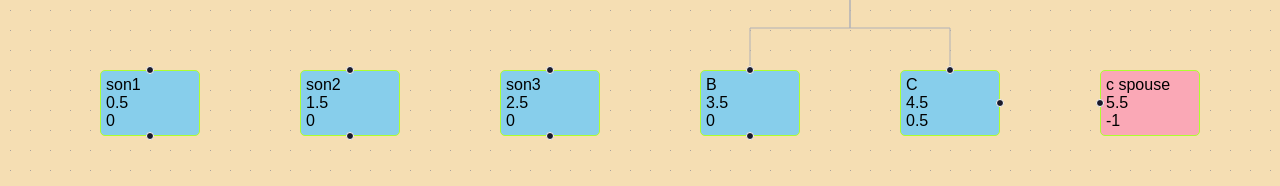
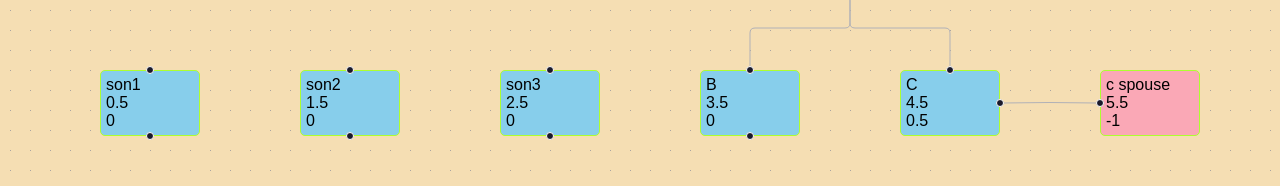
Before and after one commit to repeatyourselfpls/family-tree-v2, a React (Vite) app: page / in a window 1280 px wide. Shown: the part 380-566 px from the top of the page. Built offline with nearby package versions, Linux system fonts and the light colour scheme.

Commit message:
added descendant lines from two spouses

```diff
--- a/src/App.tsx
+++ b/src/App.tsx
@@ -10,12 +10,17 @@ import { TreeNodeData } from './components/types';
 import { TreeContext, TreeContextType } from './context/TreeContext';
 import MainNode from './components/MainNode';
 import BridgeNode from './components/BridgeNode';
+import { BridgeEdge } from './components/BridgeEdge';
 
 const nodeTypes = {
   mainNode: MainNode,
   spouseNode: SpouseNode,
   bridgeNode: BridgeNode,
 } // prevent re-renderings
+
+const edgeTypes = {
+  bridgeEdge: BridgeEdge
+}
 
 function App() {
   const rootNodeRef = useRef(treeTwo)
@@ -48,35 +53,59 @@ function App() {
       )
 
       if (n.spouse) {
-        // Add the bridge node
+        // Add the hidden bridge node
         calculatedNodes.push(
           {
             id: n.name + 'Bridge',
-            position: { x: n.positionedX + RADIUS*2 + RADIUS, y: n.positionedY },
+            position: { x: n.positionedX + RADIUS * 2, y: n.positionedY },
             data: nodeData,
             type: 'bridgeNode',
+            // draggable: false,
+          }
+        )
+
+        // Add the spouses to bridge
+        calculatedEdges.push(
+          {
+            id: `${n.name}-${n.name}Bridge`,
+            source: `${n.name}`,
+            target: n.name + 'Bridge',
+            sourceHandle: 'bridgeSource',
+            type: 'straight',
+          },
+          {
+            id: `${n.spouse.name}-${n.name}Bridge`,
+            source: `${n.spouse.name}`,
+            target: n.name + 'Bridge',
+            type: 'straight',
           }
         )
       }
 
       if (n.parent && n.parent.spouse) {
-        // Add the connection from the middle if spouse
+        // Add the connection from middle of parent-spouse to child
+        calculatedEdges.push(
+          // {
+          //   id: `${n.parent.name}-${n.name}`,
+          //   source: n.parent.name,
+          //   target: n.name,
+          //   type: 'smoothstep',
+          // },
+          // {
+          //   id: `${n.parent.spouse.name}-${n.name}`,
+          //   source: n.parent.spouse.name,
+          //   target: n.name,
+          //   type: 'smoothstep',
+          // },
+        )
+      } else if (n.parent) {
+        // Add the connection from the parent
         calculatedEdges.push(
           {
-            id: `${n.parent}Bridge-${n.name}`,
-            source: n.parent.name + 'Bridge',
-            target: n.name,
-            type: 'step',
-          }
-        )
-      } else if (n.parent) {
-        // Add the connection from the parent if no spouse
-        calculatedEdges.push(
-          {
-            id: `${n.parent}-${n.name}`,
+            id: `${n.parent.name}-${n.name}`,
             source: n.parent.name,
             target: n.name,
-            type: 'step',
+            type: 'smoothstep',
           }
         )
       }
@@ -137,6 +166,7 @@ function App() {
           onEdgesChange={onEdgesChange}
           onConnect={onConnect}
           nodeTypes={nodeTypes}
+          edgeTypes={edgeTypes}
           proOptions={{ hideAttribution: true }}
           onPaneClick={() => setSidebarState({ visible: false, selectedNode: null })}
           fitView={false}
--- a/src/components/BridgeNode.tsx
+++ b/src/components/BridgeNode.tsx
@@ -11,18 +11,18 @@ export default function BridgeNode(props: NodeProps<BridgeNodeType>) {
     <div className="bridge-node">
       <Handle
         type="target"
-        position={Position.Left}
+        position={Position.Bottom}
         isConnectable={props.isConnectable}
-      />
-      <Handle
-        type="target"
-        position={Position.Right}
-        isConnectable={props.isConnectable}
+        id="spouseTarget"
+        style={{opacity: 0}}
       />
       <Handle
         type="source"
         position={Position.Bottom}
         isConnectable={props.isConnectable}
+        id="descendantSource"
+        style={{opacity: 0}}
+
       />
     </div>
   )
--- a/src/components/MainNode.tsx
+++ b/src/components/MainNode.tsx
@@ -41,6 +41,7 @@ export default function MainNode(props: NodeProps<MainNodeType>) {
             type="source"
             position={Position.Right}
             isConnectable={props.isConnectable}
+            id="bridgeSource"
           />
         </>
         :
--- a/src/index.css
+++ b/src/index.css
@@ -53,8 +53,8 @@ body {
 }
 
 .bridge-node {
-  width: 1;
-  height: 1;
-  background: 'transparent';
-  border: 'none';
+  width: 100px;
+  min-height: 28.5px;
+  background-color: aliceblue;
+  opacity: 0;
 }
```
